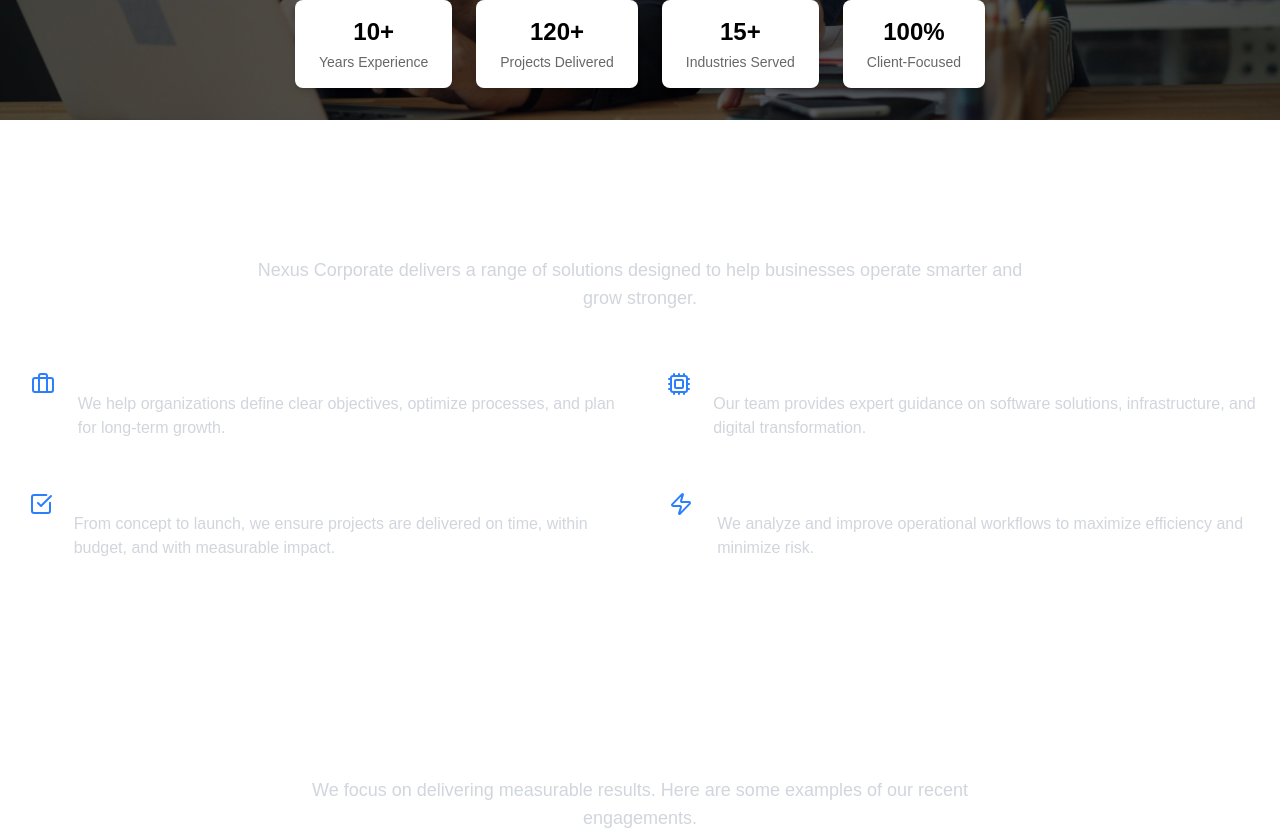
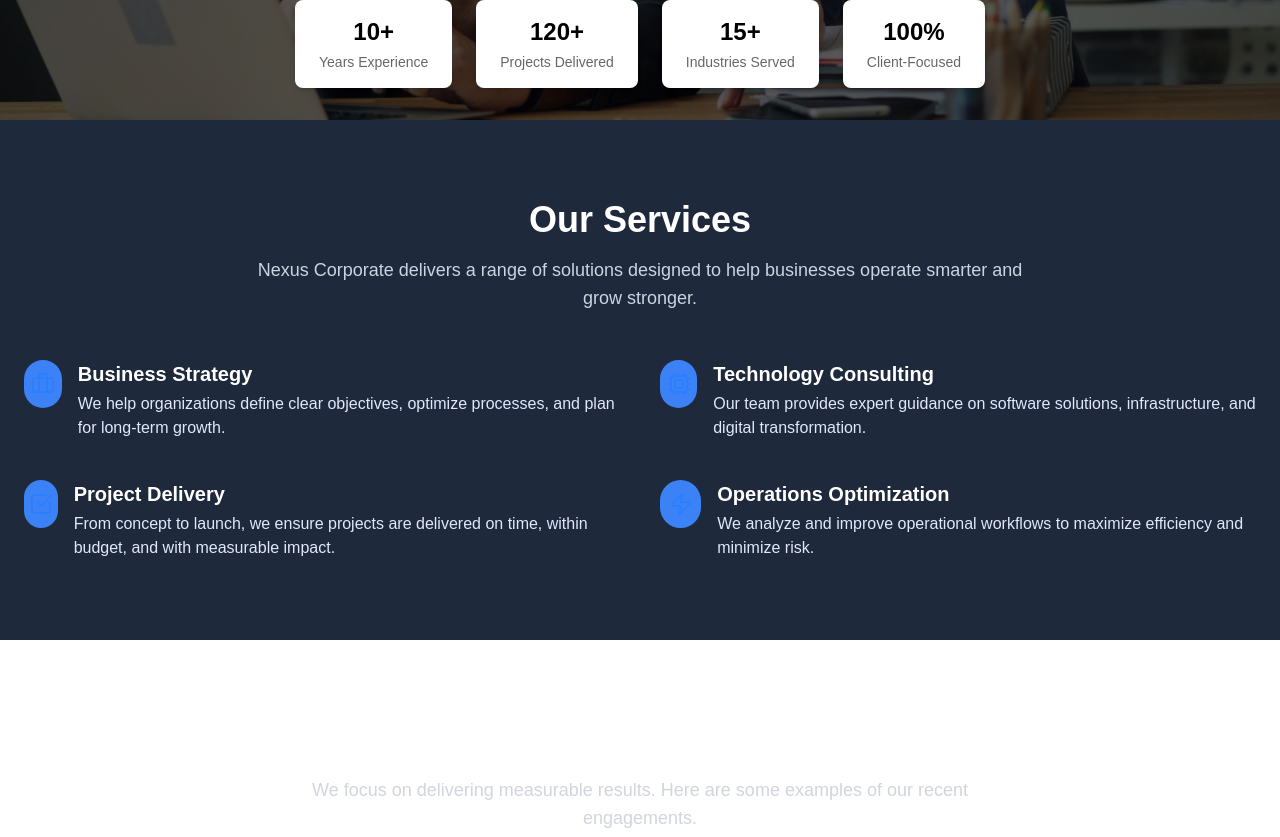
Before and after one commit to primyst/nexus, a Next.js app in the folder my-app/: page / in a window 1280 px wide. Shown: the part 680-1517 px from the top of the page. Built offline with nearby package versions, Linux system fonts and the light colour scheme.

Commit message:
Update Services.tsx

```diff
--- a/my-app/components/Services.tsx
+++ b/my-app/components/Services.tsx
@@ -36,13 +36,13 @@ const services: Service[] = [
 
 export default function Services() {
   return (
-    <section className="mx-auto max-w-7xl px-6 py-20 text-white">
+    <section className="mx-auto max-w-7xl px-6 py-20 bg-[#1E293B]">
       {/* Section heading */}
       <div className="mx-auto max-w-3xl text-center">
         <h2 className="text-3xl font-semibold md:text-4xl text-white">
           Our Services
         </h2>
-        <p className="mt-4 text-lg text-gray-300">
+        <p className="mt-4 text-lg text-[#CBD5E1]">
           Nexus Corporate delivers a range of solutions designed to help businesses operate smarter and grow stronger.
         </p>
       </div>
@@ -51,12 +51,12 @@ export default function Services() {
       <div className="mt-12 grid gap-10 sm:grid-cols-1 md:grid-cols-2 lg:grid-cols-2">
         {services.map((service) => (
           <div key={service.title} className="flex gap-4">
-            <div className="flex h-12 w-12 items-center justify-center rounded-full bg-white/10">
+            <div className="flex h-12 w-12 items-center justify-center rounded-full bg-[#3B82F6]">
               {service.icon}
             </div>
             <div>
               <h3 className="text-xl font-semibold text-white">{service.title}</h3>
-              <p className="mt-1 text-gray-300">{service.description}</p>
+              <p className="mt-1 text-[#E0E7FF]">{service.description}</p>
             </div>
           </div>
         ))}
```
